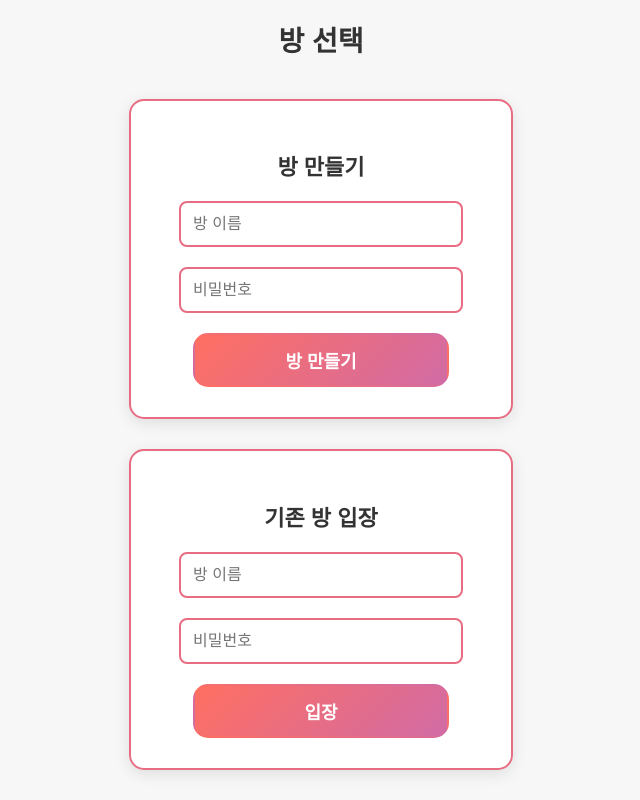
After one commit to hyunhyun0820/url-calendar, a Flask app: page /rooms in a window 1280 px wide. The commit adds this page. Shown: the whole page, without its empty margins (319-959 px from the left). Run offline with Flask 3, Linux system fonts and the light colour scheme.

Commit message:
방 시스템 초기

```diff
--- a/app.py
+++ b/app.py
@@ -1,3 +1,6 @@
+import gevent.monkey
+gevent.monkey.patch_all()
+
 from flask import Flask, render_template, request, redirect, url_for, session
 from flask_socketio import SocketIO, emit
 from flask_sqlalchemy import SQLAlchemy
@@ -5,16 +8,14 @@ from flask_migrate import Migrate
 from dotenv import load_dotenv
 import os
 import uuid
-import gevent.monkey
 
-gevent.monkey.patch_all()
-
-# 환경 변수
+# 환경 변수 로드
 load_dotenv()
 PASSWORD = os.getenv("SECRET_PASSWORD")
 DATABASE_URL = os.getenv("DATABASE_URL")
 SECRET_KEY = os.getenv("SECRET_KEY", "default_secret_key")
 
+# Flask 앱 설정
 app = Flask(__name__)
 app.secret_key = SECRET_KEY
 app.config['SQLALCHEMY_DATABASE_URI'] = DATABASE_URL
@@ -25,7 +26,7 @@ db = SQLAlchemy(app)
 migrate = Migrate(app, db)
 socketio = SocketIO(app, cors_allowed_origins="*", async_mode="gevent")
 
-# 박스들
+# 박스 모델
 class Box(db.Model):
     __tablename__ = 'boxes'
     id = db.Column(db.String, primary_key=True)
@@ -33,7 +34,7 @@ class Box(db.Model):
     left = db.Column(db.Integer)
     text = db.Column(db.Text)
 
-# 비번
+# 로그인
 @app.route('/', methods=['GET', 'POST'])
 def login():
     if request.method == 'POST':
@@ -52,7 +53,32 @@ def home():
         return redirect(url_for('login'))
     return render_template('home.html')
 
-# 소켓 - 클라이언트 연결 시 박스들 전송
+# 방 목록 페이지
+@app.route("/rooms", methods=["GET"])
+def rooms_page():
+    return render_template("rooms.html")
+
+# 방 생성
+@app.route("/create_room", methods=["POST"])
+def create_room():
+    room_name = request.form["room_name"]
+    room_password = request.form["room_password"]
+
+    # 방 정보 저장 로직 필요시 추가
+    print(f"[생성] 방 이름: {room_name}, 비밀번호: {room_password}")
+    return redirect(url_for('home'))
+
+# 기존 방 입장
+@app.route("/join_room", methods=["POST"])
+def join_room():
+    room_name = request.form["room_name"]
+    room_password = request.form["room_password"]
+
+    # 방 검증 로직 필요시 추가
+    print(f"[입장] 방 이름: {room_name}, 비밀번호: {room_password}")
+    return redirect(url_for('home'))
+
+# 소켓 - 초기 박스 데이터 전송
 @socketio.on('connect')
 def send_initial_data(auth=None):
     if not session.get('logged_in'):
@@ -63,21 +89,18 @@ def send_initial_data(auth=None):
         for box in boxes
     ])
 
-# 소켓 - 박스 생성
+# 박스 생성
 @socketio.on("create_box")
 def create_box(data):
     if not session.get('logged_in'):
         return
-
     box_id = data.get("id", str(uuid.uuid4()))
     top = data.get("top", data.get("y", 100))
     left = data.get("left", data.get("x", 100))
     text = data.get("text", "")
-
     new_box = Box(id=box_id, top=top, left=left, text=text)
     db.session.add(new_box)
     db.session.commit()
-
     emit("new_box", {
         "id": box_id,
         "top": top,
@@ -85,7 +108,7 @@ def create_box(data):
         "text": text
     }, broadcast=True)
 
-# 소켓 - 박스 삭제
+# 박스 삭제
 @socketio.on('delete_box')
 def delete_box(data):
     if not session.get('logged_in'):
@@ -96,7 +119,7 @@ def delete_box(data):
         db.session.commit()
         emit('remove_box', {"id": data["id"]}, broadcast=True)
 
-# 소켓 - 박스 텍스트 수정
+# 박스 텍스트 수정
 @socketio.on('update_box')
 def update_box(data):
     if not session.get('logged_in'):
@@ -107,7 +130,7 @@ def update_box(data):
         db.session.commit()
         emit('update_box', data, broadcast=True)
 
-# 소켓 - 박스 위치 수정
+# 박스 위치 수정
 @socketio.on('move_box')
 def move_box(data):
     if not session.get('logged_in'):
@@ -119,7 +142,7 @@ def move_box(data):
         db.session.commit()
         emit('move_box', data, broadcast=True)
 
-#실행
+# 실행
 if __name__ == '__main__':
     port = int(os.environ.get('PORT', 5000))
     socketio.run(app, host='0.0.0.0', port=port, debug=True)
--- /dev/null
+++ b/static/css/rooms.css
@@ -0,0 +1,75 @@
+/* static/css/rooms.css */
+
+body {
+  font-family: Arial, sans-serif;
+  background-color: #f7f7f7;
+  margin: 0;
+  padding: 0;
+  display: flex;
+  flex-direction: column;
+  align-items: center;
+  justify-content: center;
+  height: 100vh;
+  user-select: none;
+}
+
+form {
+  background-color: white;
+  border: 2px solid #e86d83;
+  border-radius: 15px;
+  padding: 30px;
+  width: 320px;
+  box-shadow: 0 4px 15px rgba(0, 0, 0, 0.1);
+  text-align: center;
+  margin-bottom: 30px;
+}
+
+form h2 {
+  font-size: 22px;
+  margin-bottom: 20px;
+  color: #333;
+}
+
+input[type="text"],
+input[type="password"] {
+  width: 80%;
+  padding: 12px;
+  font-size: 16px;
+  margin-bottom: 20px;
+  border: 2px solid #e86d83;
+  border-radius: 8px;
+  outline: none;
+}
+
+input[type="text"]:focus,
+input[type="password"]:focus {
+  border-color: #ff6f61;
+}
+
+button {
+  width: 80%;
+  padding: 12px;
+  background: linear-gradient(135deg, #ff6f61, #d16ba5);
+  color: white;
+  border: 2px solid transparent;
+  border-radius: 15px;
+  font-size: 18px;
+  font-weight: bold;
+  cursor: pointer;
+  transition: all 0.3s ease;
+}
+
+button:hover {
+  background: linear-gradient(135deg, #d16ba5, #ff6f61);
+  transform: scale(1.05);
+}
+
+button:active {
+  transform: scale(0.95);
+}
+
+h1 {
+  font-size: 28px;
+  color: #333;
+  margin-bottom: 40px;
+}
--- /dev/null
+++ b/templates/rooms.html
@@ -0,0 +1,25 @@
+<!DOCTYPE html>
+<html lang="ko">
+<head>
+  <meta charset="UTF-8">
+  <title>방 선택</title>
+  <link rel="stylesheet" href="{{ url_for('static', filename='css/rooms.css') }}">
+</head>
+<body>
+  <h1>방 선택</h1>
+
+  <form method="POST" action="{{ url_for('create_room') }}">
+    <h2>방 만들기</h2>
+    <input type="text" name="room_name" placeholder="방 이름" required>
+    <input type="password" name="room_password" placeholder="비밀번호" required>
+    <button type="submit">방 만들기</button>
+  </form>
+
+  <form method="POST" action="{{ url_for('join_room') }}">
+    <h2>기존 방 입장</h2>
+    <input type="text" name="room_name" placeholder="방 이름" required>
+    <input type="password" name="room_password" placeholder="비밀번호" required>
+    <button type="submit">입장</button>
+  </form>
+</body>
+</html>
```
Also changed, not shown: static/css/home.css (indentation only).
